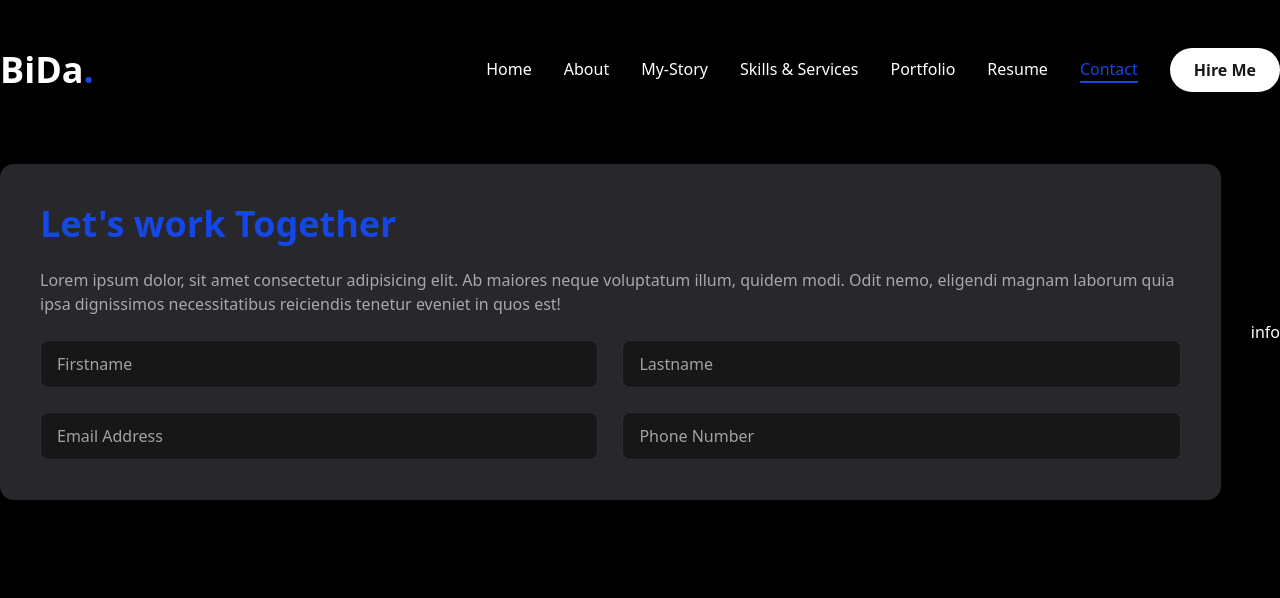
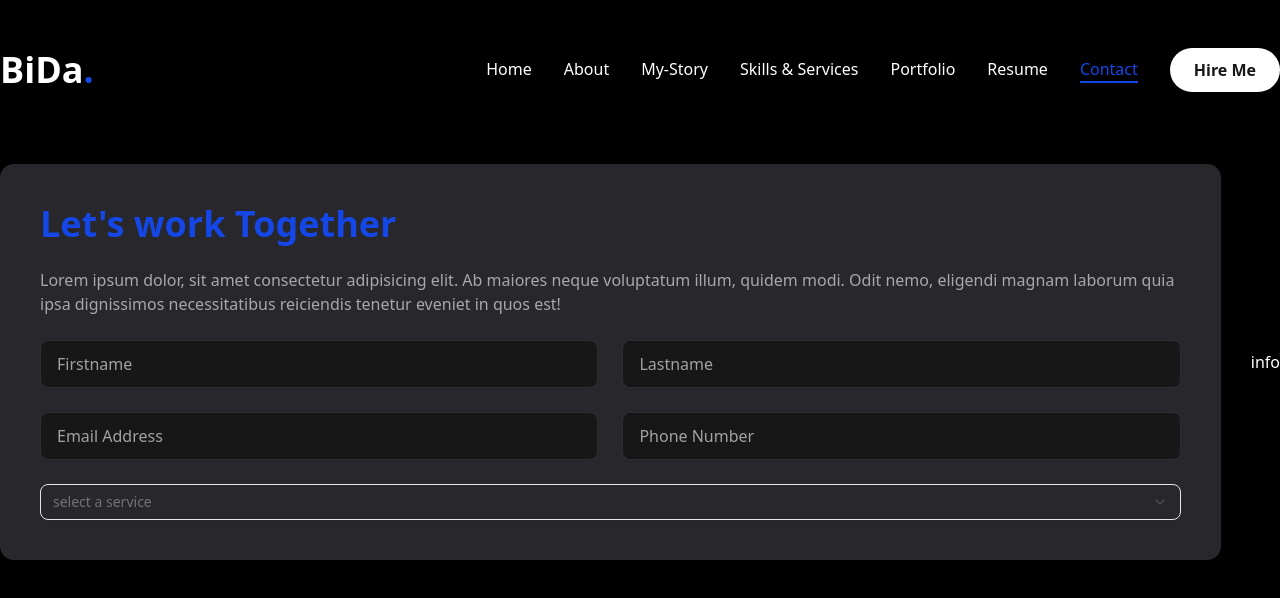
Before and after one commit to Bida3443/Bida-dev, a Next.js app: page /contact in a window 1280 px wide. Shown: the top 598 px of the page. Built offline with nearby package versions, Linux system fonts and the light colour scheme.

Commit message:
My Porfolio

```diff
--- a/app/contact/page.tsx
+++ b/app/contact/page.tsx
@@ -65,6 +65,21 @@
                                 <Input type="Emails" placeholder="Email Address" />
                                 <Input type="Phone" placeholder="Phone Number" />
                             </div>
+                            {/* Select */}
+                            <Select>
+                                <SelectTrigger className="w-full">
+                                    <SelectValue placeholder="select a service"/>
+                                </SelectTrigger>
+                                <SelectContent>
+                                    <SelectGroup>
+                                        <SelectLabel>Select a service </SelectLabel>
+                                        <SelectItem value="est">Web Development</SelectItem>
+                                        <SelectItem value="est">Frontend Development</SelectItem>
+                                        <SelectItem value="est">Api Integration</SelectItem>
+                                        <SelectItem value="est">Website Designs</SelectItem>
+                                    </SelectGroup>
+                                </SelectContent>
+                            </Select>
                         </form>
                     </div>
 
```
